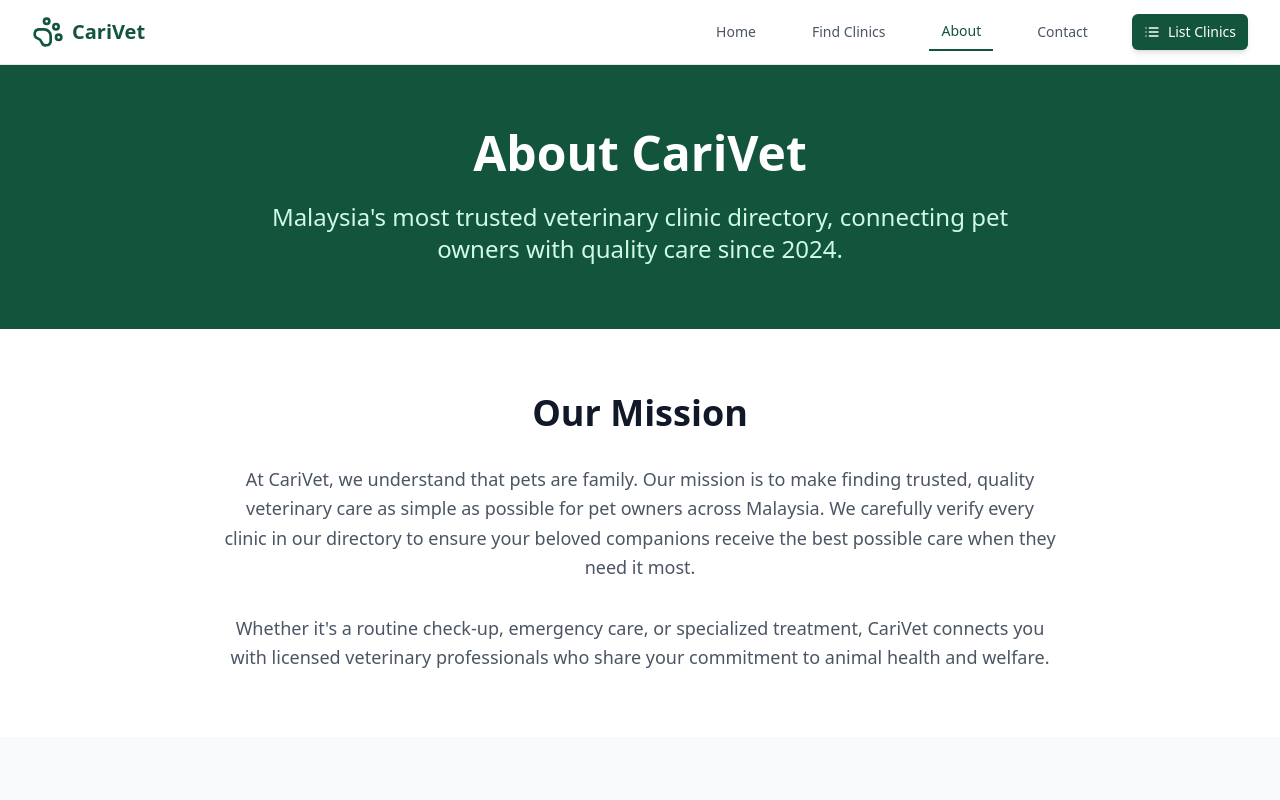
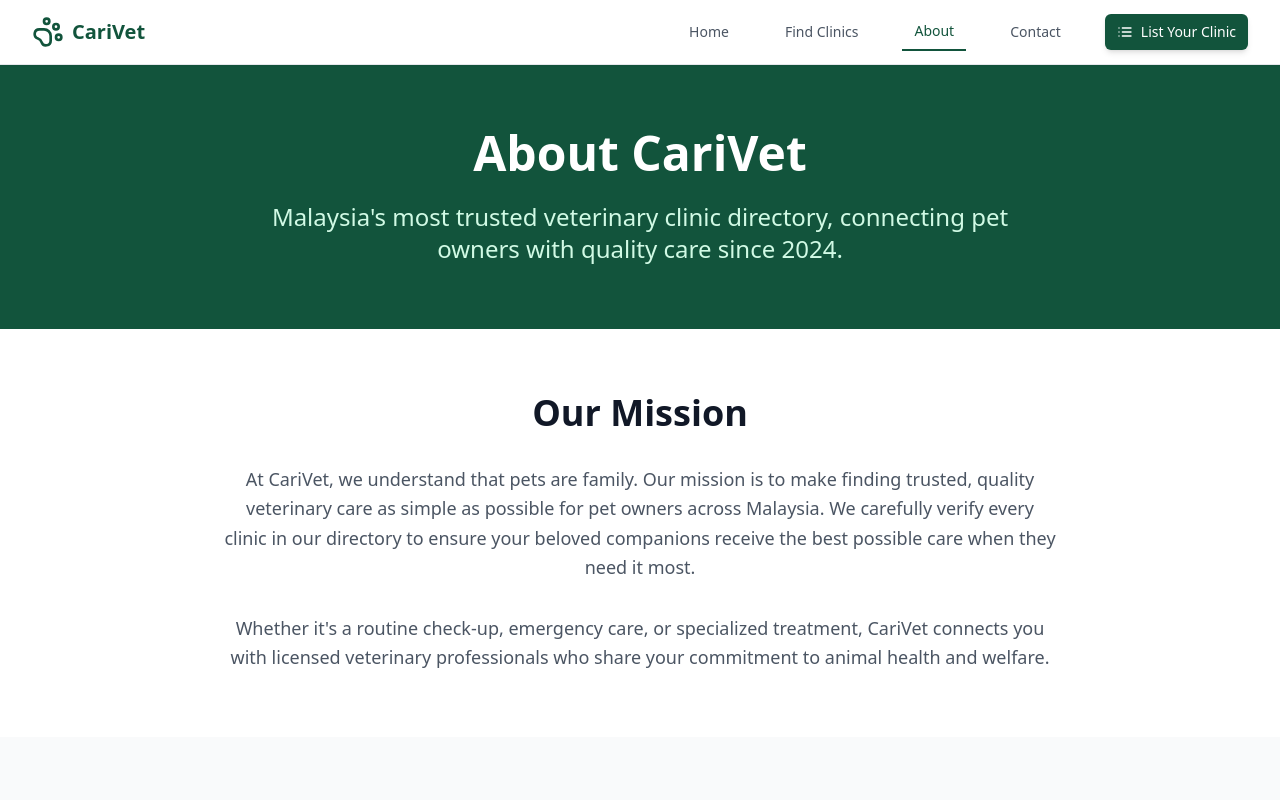
Before and after one commit to CariVet/cari-vet-hub-malaysia, a React (Vite) app: page /about in a window 1280 px wide. Shown: the top 800 px of the page. Built offline with nearby package versions, Linux system fonts and the light colour scheme.

Commit message:
Change button text
Change the "List Clinics" button text to "List Your Clinic".

```diff
--- a/src/components/Navigation.tsx
+++ b/src/components/Navigation.tsx
@@ -45,7 +45,7 @@ const Navigation = () => {
             ))}
             <Button variant="medical" size="sm">
               <List className="w-4 h-4" />
-              List Clinics
+              List Your Clinic
             </Button>
           </div>
 
@@ -85,7 +85,7 @@ const Navigation = () => {
               <div className="pt-2">
                 <Button variant="medical" size="sm" className="w-full">
                   <List className="w-4 h-4" />
-                  List Clinics
+                  List Your Clinic
                 </Button>
               </div>
             </div>
```
